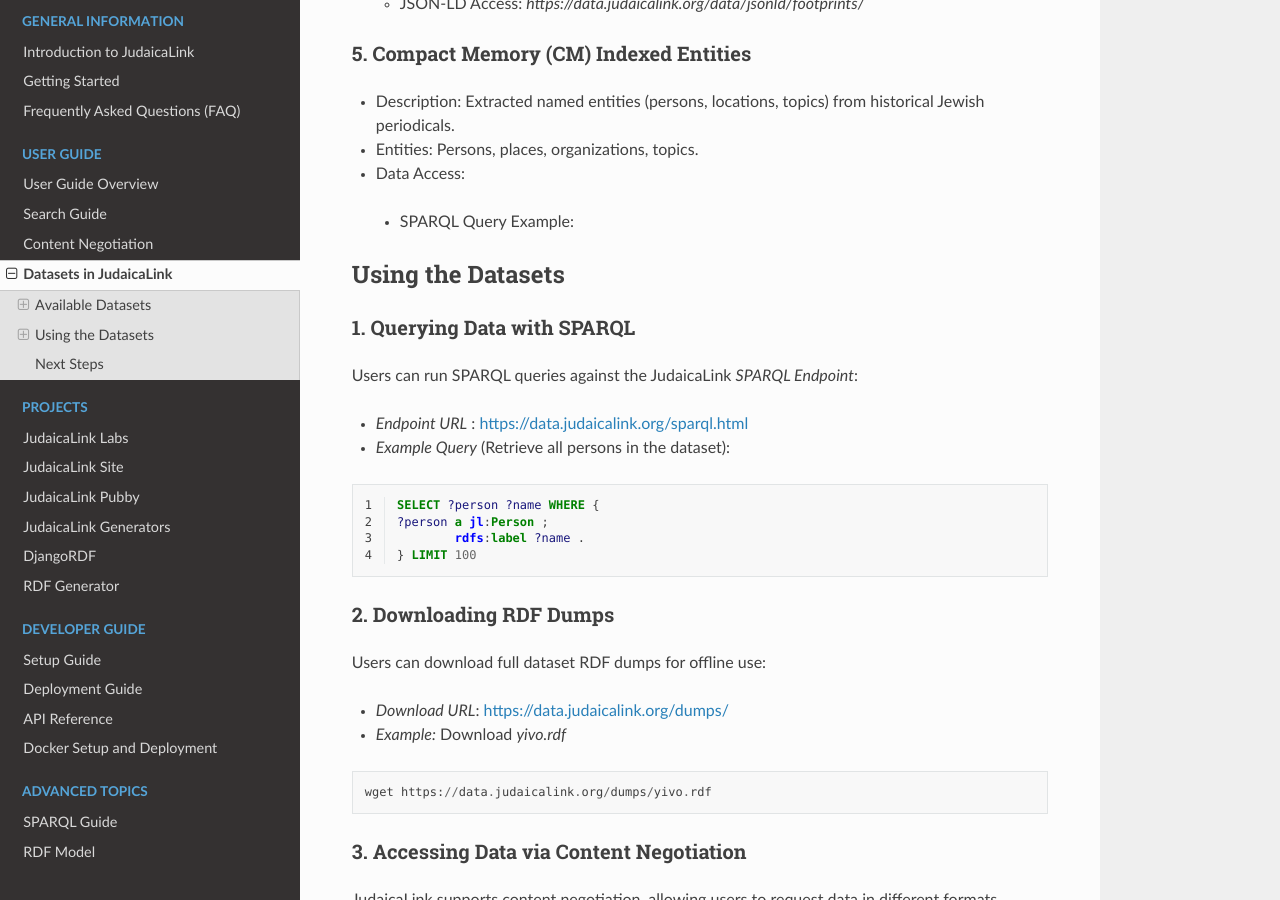
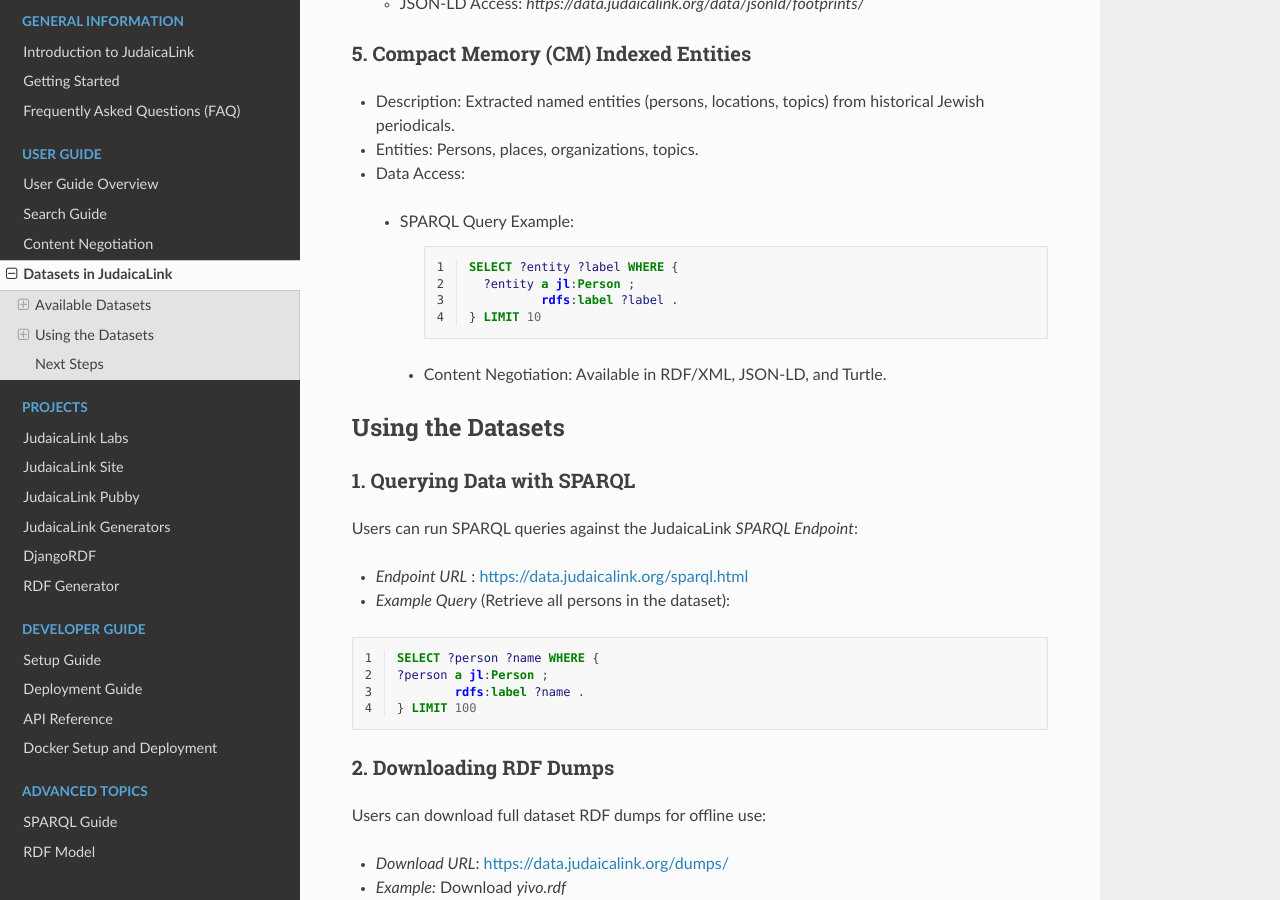
Before and after one commit to bsesic/judaicalink-docs, a Sphinx documentation site: the page built from docs/user_guide/datasets.rst, in a window 1280 px wide and 900 px high, scrolled down 1120 px. Built offline with Sphinx 7.4.7 and the Read the Docs theme 3.1.0, drawn with Linux system fonts in a browser that asks for light colours; pages that are not in the unit, such as notebooks, are missing from menus.

Commit message:
datasets.rst updated

```diff
--- a/docs/user_guide/datasets.rst
+++ b/docs/user_guide/datasets.rst
@@ -56,16 +56,16 @@
 * Description: Extracted named entities (persons, locations, topics) from historical Jewish periodicals.
 * Entities: Persons, places, organizations, topics.
 * Data Access:
+
  * SPARQL Query Example:
 
+    .. code-block:: sparql
+        :linenos:
 
-.. code-block:: sparql
-    :linenos:
-
-    SELECT ?entity ?label WHERE {
-      ?entity a jl:Person ;
-              rdfs:label ?label .
-    } LIMIT 10
+        SELECT ?entity ?label WHERE {
+          ?entity a jl:Person ;
+                  rdfs:label ?label .
+        } LIMIT 10
 
   * Content Negotiation: Available in RDF/XML, JSON-LD, and Turtle.
 
```
